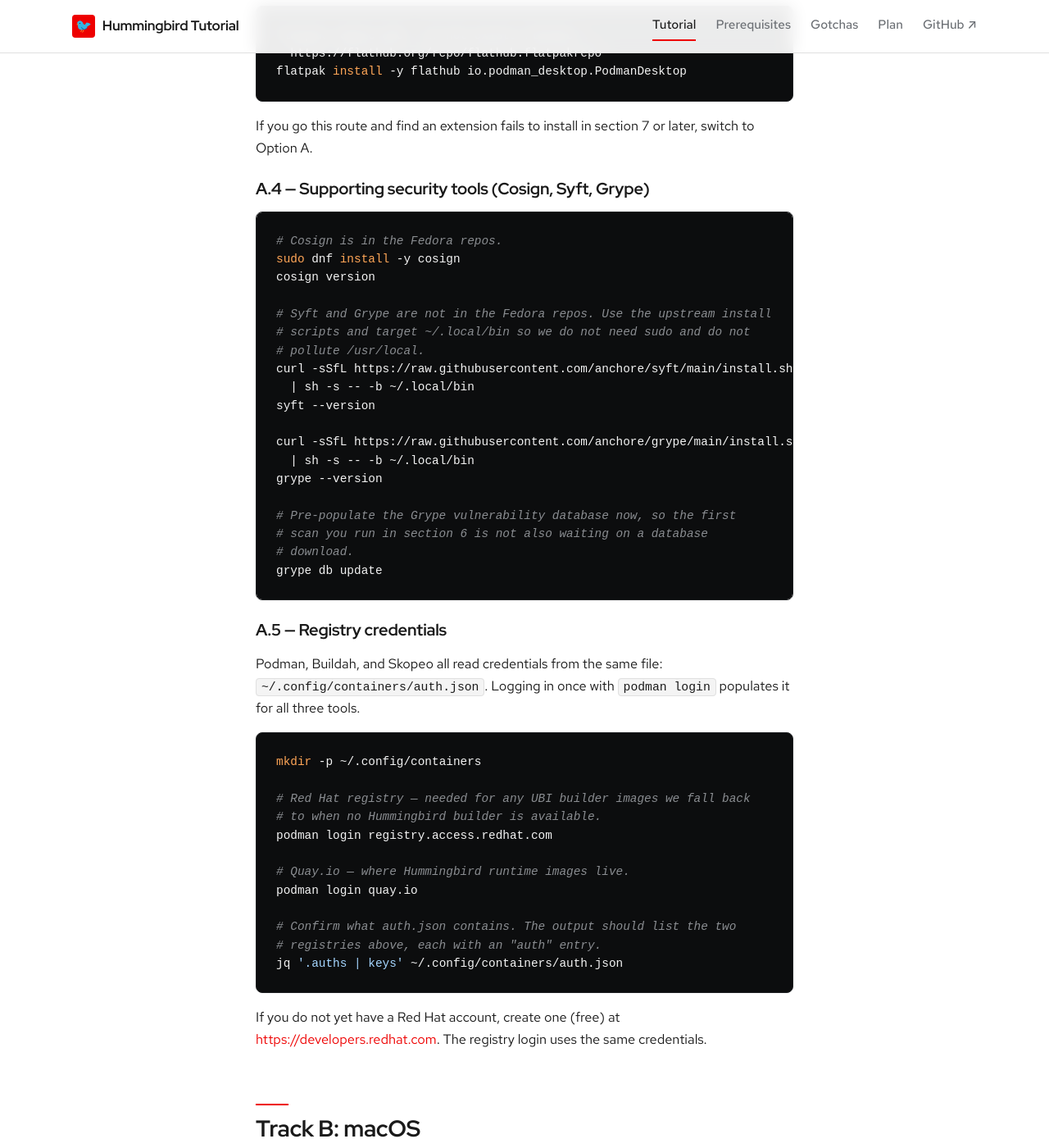
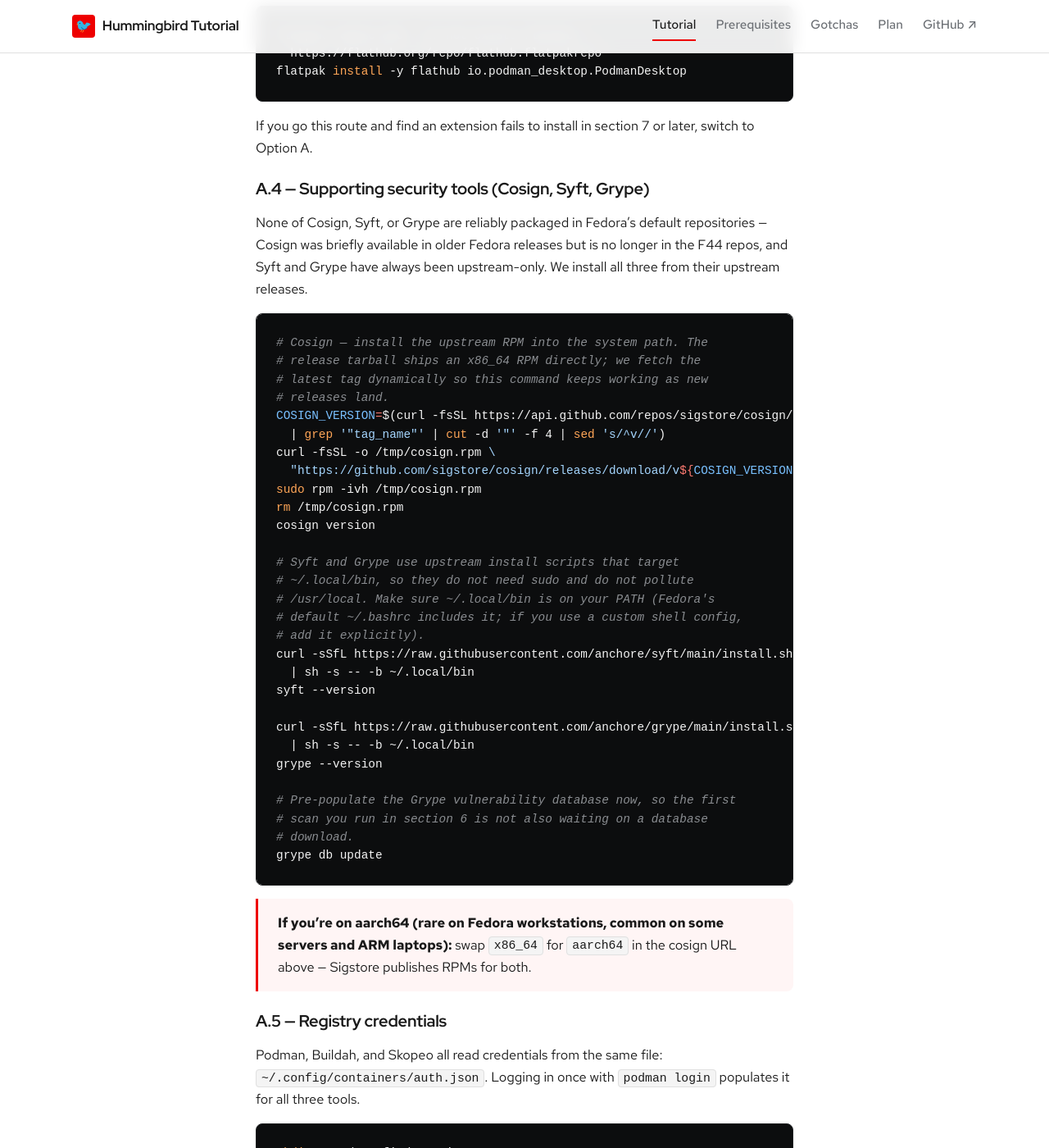
Before and after one commit to patterncatalyst/hummingbird-tutorial, a Jekyll site: the page built from _docs/01-prerequisites.md, in a window 1280 px wide and 1400 px high, scrolled down 5093 px. Shown: the whole window at 82% size. Built offline with Jekyll 4.4.1, drawn with Linux system fonts in a browser that asks for light colours; some web fonts are replaced.

Commit message:
Update §1.A.4: Cosign no longer in Fedora 44 repos, install upstream RPM directly

````diff
--- a/_docs/01-prerequisites.md
+++ b/_docs/01-prerequisites.md
@@ -187,14 +187,30 @@
 
 ### A.4 — Supporting security tools (Cosign, Syft, Grype)
 
+None of Cosign, Syft, or Grype are reliably packaged in Fedora's
+default repositories — Cosign was briefly available in older
+Fedora releases but is no longer in the F44 repos, and Syft and
+Grype have always been upstream-only. We install all three from
+their upstream releases.
+
 ```bash
-# Cosign is in the Fedora repos.
-sudo dnf install -y cosign
+# Cosign — install the upstream RPM into the system path. The
+# release tarball ships an x86_64 RPM directly; we fetch the
+# latest tag dynamically so this command keeps working as new
+# releases land.
+COSIGN_VERSION=$(curl -fsSL https://api.github.com/repos/sigstore/cosign/releases/latest \
+  | grep '"tag_name"' | cut -d '"' -f 4 | sed 's/^v//')
+curl -fsSL -o /tmp/cosign.rpm \
+  "https://github.com/sigstore/cosign/releases/download/v${COSIGN_VERSION}/cosign-${COSIGN_VERSION}-1.x86_64.rpm"
+sudo rpm -ivh /tmp/cosign.rpm
+rm /tmp/cosign.rpm
 cosign version
 
-# Syft and Grype are not in the Fedora repos. Use the upstream install
-# scripts and target ~/.local/bin so we do not need sudo and do not
-# pollute /usr/local.
+# Syft and Grype use upstream install scripts that target
+# ~/.local/bin, so they do not need sudo and do not pollute
+# /usr/local. Make sure ~/.local/bin is on your PATH (Fedora's
+# default ~/.bashrc includes it; if you use a custom shell config,
+# add it explicitly).
 curl -sSfL https://raw.githubusercontent.com/anchore/syft/main/install.sh \
   | sh -s -- -b ~/.local/bin
 syft --version
@@ -208,6 +224,10 @@
 # download.
 grype db update
 ```
+
+> **If you're on aarch64 (rare on Fedora workstations, common on
+> some servers and ARM laptops):** swap `x86_64` for `aarch64` in
+> the cosign URL above — Sigstore publishes RPMs for both.
 
 ### A.5 — Registry credentials
 
````
Also changed, not shown: _plans/reconciliation-plan.md (+1 -0 lines).
